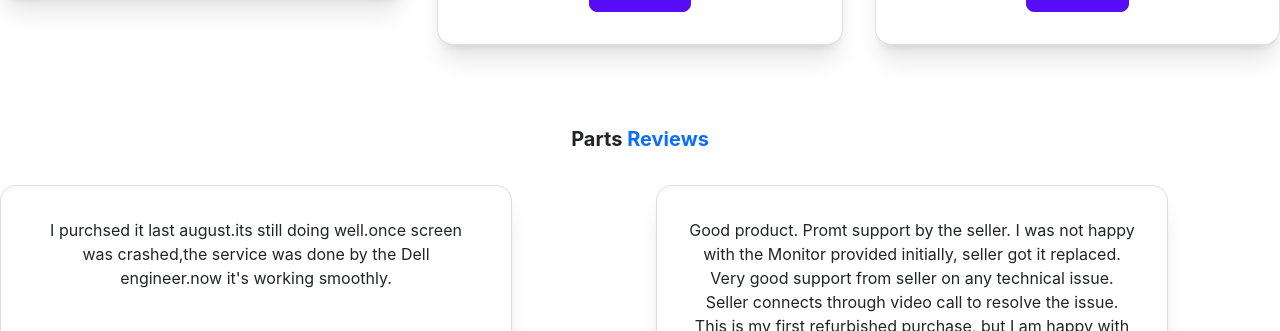
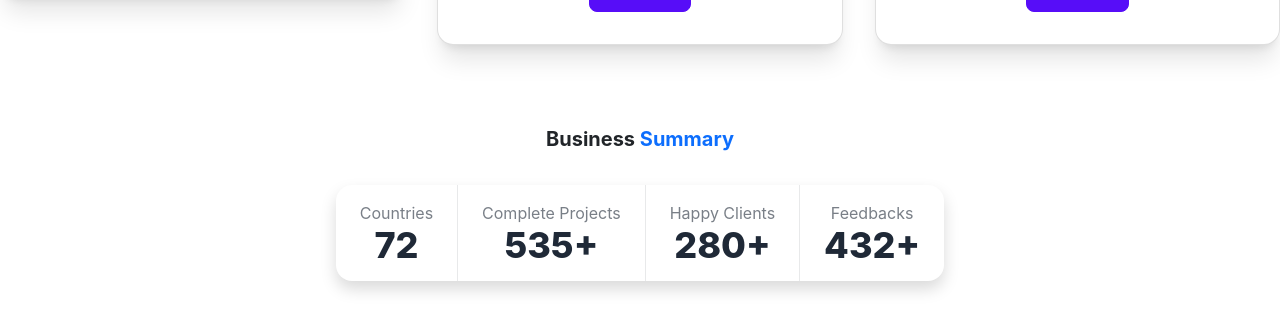
Before and after one commit to Aburaian/Computer-Parts-Stock-client-side, a React (Create React App) app: page / in a window 1280 px wide. Shown: the part 2680-3011 px from the top of the page. Built offline with nearby package versions, Linux system fonts and the light colour scheme; no server answers.

Commit message:
business

```diff
--- /dev/null
+++ b/src/Pages/Business/Business.js
@@ -0,0 +1,35 @@
+import React from "react";
+
+const Business = () => {
+  return (
+    <div className="my-20">
+      <div className="text-center pb-8">
+        <h2 className=" text-xl font-bold">
+          Business <span className="text-primary font-bold"> Summary</span>{" "}
+        </h2>
+      </div>
+      <div class="stats stats-vertical lg:stats-horizontal shadow">
+        <div class="stat">
+          <div class="stat-title">Countries</div>
+          <div class="stat-value">72</div>
+        </div>
+
+        <div class="stat">
+          <div class="stat-title">Complete Projects</div>
+          <div class="stat-value">535+</div>
+        </div>
+
+        <div class="stat">
+          <div class="stat-title">Happy Clients</div>
+          <div class="stat-value">280+</div>
+        </div>
+        <div class="stat">
+          <div class="stat-title">Feedbacks</div>
+          <div class="stat-value">432+</div>
+        </div>
+      </div>
+    </div>
+  );
+};
+
+export default Business;
--- a/src/Pages/Home/Home/Home.js
+++ b/src/Pages/Home/Home/Home.js
@@ -5,12 +5,14 @@ import PartsStock from "../PartsStock/PartsStock";
 import Products from "../Products/Products";
 import Reviews from "../Reviews/Reviews";
 import Footer from "../../SharedPages/Footer/Footer";
+import Business from "../../Business/Business";
 
 const Home = () => {
   return (
     <div>
       <Bannar></Bannar>
       <Products></Products>
+      <Business></Business>
       <Reviews></Reviews>
       <Galary></Galary>
       <PartsStock></PartsStock>
```
